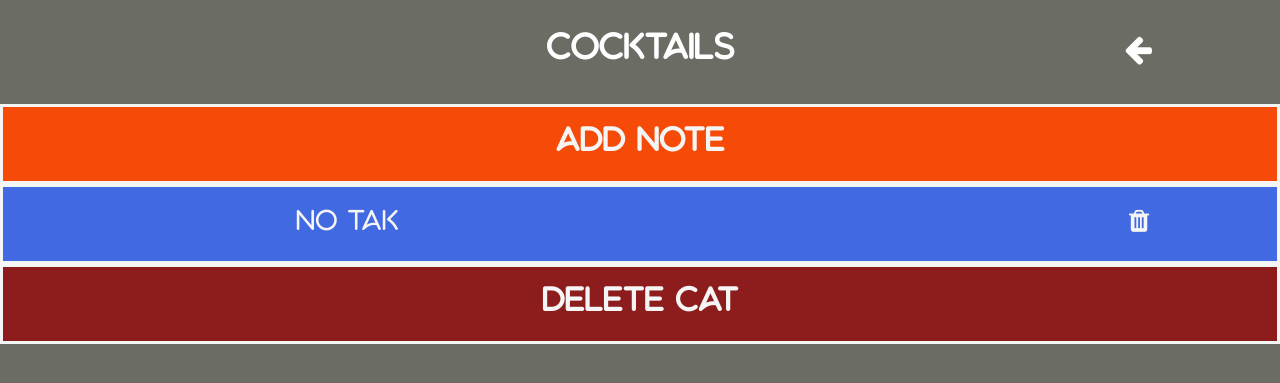
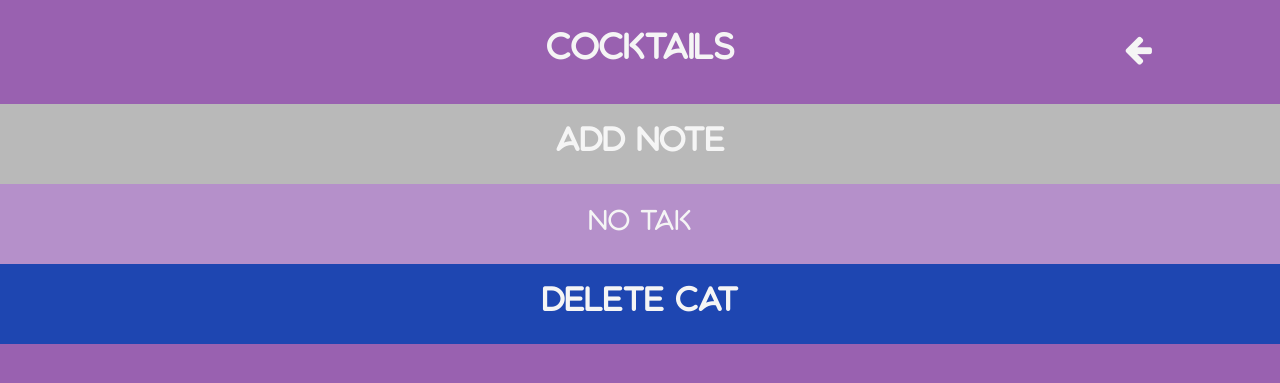
Before and after one commit to devvile/nasz_lokal, a Django app: page /cat/detail/2 in a window 1280 px wide. Shown: the top 383 px of the page. Run offline with Django 3.2, Linux system fonts and the light colour scheme; data comes from the database, SQL or seed files in the repository; both versions use the stored data as it was after the commit.

Commit message:
stylizacja

```diff
--- a/nasz_lokal/static/css/style.css
+++ b/nasz_lokal/static/css/style.css
@@ -6,7 +6,12 @@
 
 body {
   font-family: "Aquatico";
-  background: hsl(73, 4%, 41%);
+  background: rgba(91, 0, 128, 0.62);
+}
+
+:root {
+  --kolor-liter: whitesmoke;
+  --kolor-przyciskow: rgb(185, 185, 185);
 }
 
 .cat-list {
@@ -25,13 +30,12 @@ body {
   width: 100vw;
   height: 14vh;
   display: flex;
-  background-color: royalblue;
+  background-color: lime;
   margin: 20x;
-  color: whitesmoke;
+  color: var(--kolor-liter);
   font-size: 1.8rem;
   align-items: center;
   justify-content: space-around;
-  border: 3px solid whitesmoke;
   cursor: pointer;
   position: relative;
 }
@@ -44,23 +48,23 @@ body {
 
 .nowy-wpis {
   height: 10vh;
-  background-color: rgba(253, 74, 4, 0.952);
+  background-color: var(--kolor-przyciskow);
   font-size: 1.6rem;
 }
 
 .delete-cat {
   height: 10vh;
-  background-color: rgba(148, 13, 13, 0.822);
+  background-color: rgba(6, 66, 177, 0.83);
   font-size: 1.6rem;
 }
 
 .cat-div a {
   text-decoration: none;
-  color: whitesmoke;
+  color: var(--kolor-liter);
 }
 
 .new {
-  background-color: rgba(253, 74, 4, 0.952);
+  background-color: rgb(134, 13, 204);
   font-size: 1.6rem;
 }
 
@@ -83,7 +87,7 @@ body {
 }
 
 .logo {
-  color: white;
+  color: var(--kolor-liter);
   margin: 20px;
   text-align: center;
 }
@@ -99,7 +103,7 @@ body {
 }
 
 .fa-arrow-left {
-  color: white;
+  color: var(--kolor-liter);
   cursor: pointer;
   z-index: 2;
   position: absolute;
@@ -168,7 +169,8 @@ body {
 .fa-trash {
   position: absolute;
   right: 10vw;
-  top: 30%;
+  bottom: 20%;
+  color: white;
 }
 
 .fa-trash:hover {
--- a/nasz_lokal/static/js/detail-app.js
+++ b/nasz_lokal/static/js/detail-app.js
@@ -4,12 +4,16 @@ const dogs = document.querySelectorAll("div.pole-opisu");
 
 let i = 0;
 
+// Pole-text ACTIVATION
 cats.forEach((element) => {
   element.id = i;
   i++;
+  element.style.backgroundColor = col[bg];
   element.addEventListener("click", () => {
     id = element.id;
     const yourDog = dogs[id];
     yourDog.classList.toggle("active");
   });
 });
+
+console.log(bg);
--- /dev/null
+++ b/nasz_lokal/static/js/main.js
@@ -0,0 +1,25 @@
+//ELEMENTS
+const col = [
+  "#ecc209",
+  "#98d6ea",
+  "#b590ca",
+  "#f5cab3",
+  "#a2de96",
+  "#bac964",
+  "#709fb0",
+  "#726a95",
+  "#ffbd69",
+];
+let ind = 0;
+let bg = 2;
+const boxy = document.querySelectorAll("div.box");
+
+//EVENT LISTENRES
+boxy.forEach((element) => {
+  element.id = ind;
+  ind++;
+  element.style.backgroundColor = col[element.id];
+  element.addEventListener("click", () => {
+    bg = element.id;
+  });
+});
--- /dev/null
+++ b/nasz_lokal/static/js/store.js
@@ -0,0 +1 @@
+const bg = 4;
--- a/nasz_lokal/templates/notki/detail.html
+++ b/nasz_lokal/templates/notki/detail.html
@@ -15,6 +15,7 @@
       rel="stylesheet"
       href="https://stackpath.bootstrapcdn.com/font-awesome/4.7.0/css/font-awesome.min.css"
     />
+    <script src="{% static './js/main.js'%}"></script>
   </head>
   <body>
     <div class="page-top">
@@ -33,11 +34,12 @@
         {%for notka in notki%}
           <div class="cat-div func wpis" >
             {{notka.name}}
+
+          </div>
+          <div class="pole-opisu" id="{{notka.id}}"><p>{{notka.note}}</p>
             <a href="{% url 'del_note' notka.id%}"
-              ><i class="fa fa-trash" aria-hidden="true"></i
-            ></a>
-          </div>
-          <div class="pole-opisu" id="{{notka.id}}"><p>{{notka.note}}</p></div>
+            ><i class="fa fa-trash fa-2x" aria-hidden="true"></i
+          ></a></div>
         </div>
         {%endfor%}
       </div>
--- a/nasz_lokal/templates/notki/main.html
+++ b/nasz_lokal/templates/notki/main.html
@@ -22,7 +22,7 @@
     <div class="cat-list">
       {%for cat in categories%}
 
-      <div class="cat-div">
+      <div class="cat-div box">
         <a href="{% url 'detail' cat.id %}">
           <h3 class="cat-name">{{cat.name}}</h3>
         </a>
@@ -42,5 +42,6 @@
         </a>
       </div>
     </div>
+    <script src='{% static "js/main.js"%}'></script>
   </body>
 </html>
```
Also changed, not shown: other parts of nasz_lokal/static/css/style.css (+26 -19 lines), nasz_lokal/db.sqlite3.
